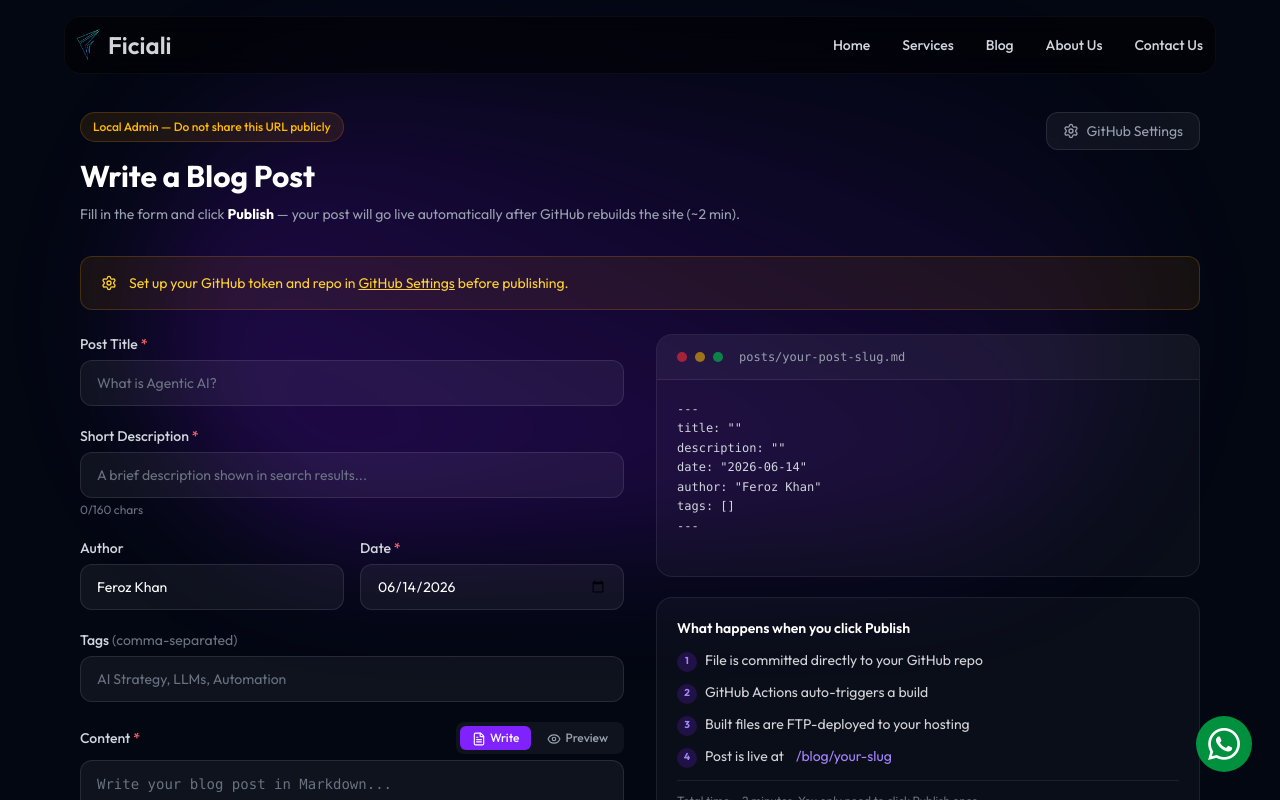
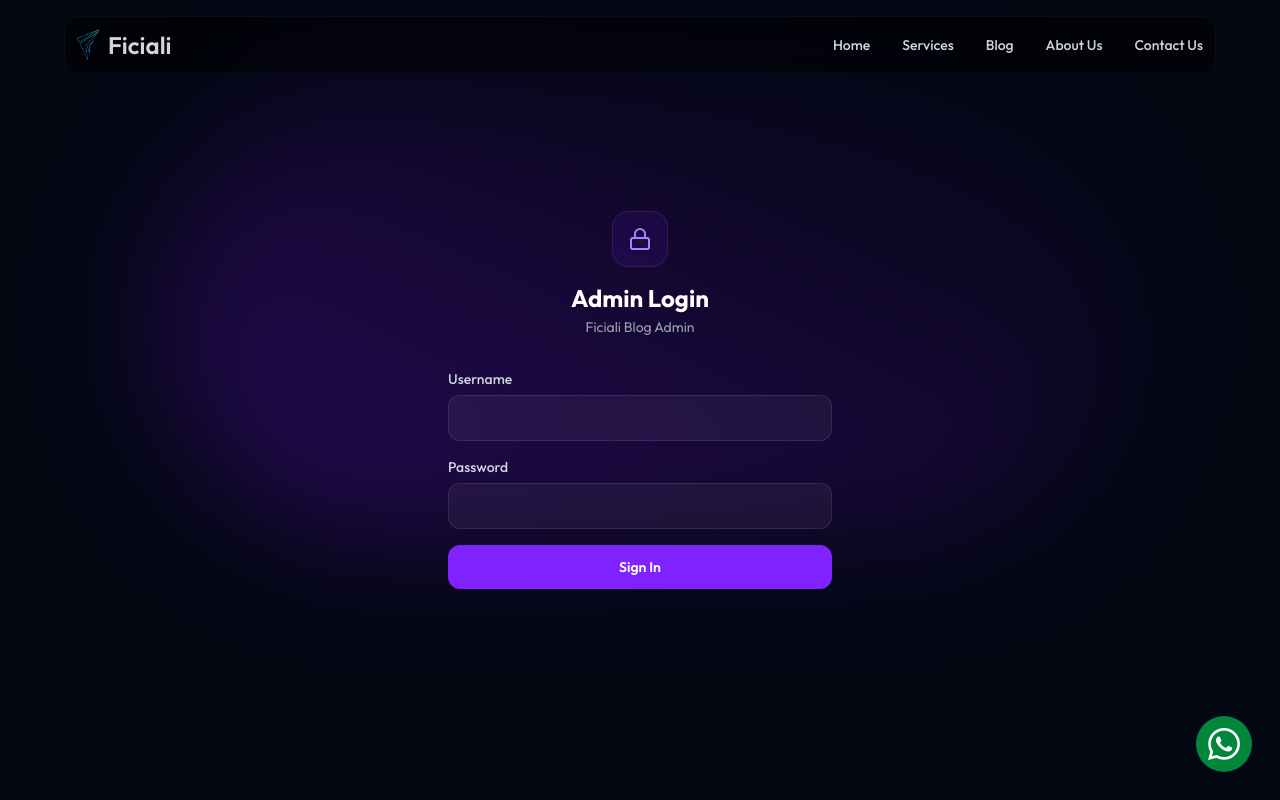
Before and after one commit to ferozkhanabbasi/ficialisoftwaresweb, a Next.js app: page /admin in a window 1280 px wide. Shown: the top 800 px of the page. Built offline with nearby package versions, Linux system fonts and the light colour scheme.

Commit message:
feat: add login protection to admin page

```diff
--- a/app/admin/page.tsx
+++ b/app/admin/page.tsx
@@ -8,6 +8,7 @@ import {
   SendIcon,
   SettingsIcon,
   XIcon,
+  LockIcon,
   LoaderIcon,
 } from "lucide-react";
 
@@ -26,7 +27,81 @@ function today() {
 
 type PublishStatus = "idle" | "loading" | "success" | "error";
 
+const ADMIN_USER = "ferozkhan";
+const ADMIN_PASS = "88323Feroz.Khan";
+
+function LoginScreen({ onLogin }: { onLogin: () => void }) {
+  const [username, setUsername] = useState("");
+  const [password, setPassword] = useState("");
+  const [error, setError] = useState(false);
+
+  function handleSubmit(e: React.FormEvent) {
+    e.preventDefault();
+    if (username === ADMIN_USER && password === ADMIN_PASS) {
+      sessionStorage.setItem("admin_auth", "1");
+      onLogin();
+    } else {
+      setError(true);
+    }
+  }
+
+  return (
+    <main className="min-h-screen flex items-center justify-center px-4">
+      <div className="w-full max-w-sm">
+        <div className="text-center mb-8">
+          <div className="w-14 h-14 rounded-2xl bg-violet-900/20 border border-violet-500/20 flex items-center justify-center mx-auto mb-4">
+            <LockIcon className="w-6 h-6 text-violet-400" />
+          </div>
+          <h1 className="text-2xl font-bold text-white">Admin Login</h1>
+          <p className="text-gray-400 text-sm mt-1">Ficiali Blog Admin</p>
+        </div>
+        <form onSubmit={handleSubmit} className="space-y-4">
+          <div>
+            <label className="block text-sm font-medium text-gray-300 mb-1.5">Username</label>
+            <input
+              type="text"
+              value={username}
+              onChange={(e) => { setUsername(e.target.value); setError(false); }}
+              autoComplete="username"
+              className="w-full bg-white/5 border border-white/10 rounded-xl px-4 py-3 text-white text-sm focus:outline-none focus:border-violet-500/50 transition"
+            />
+          </div>
+          <div>
+            <label className="block text-sm font-medium text-gray-300 mb-1.5">Password</label>
+            <input
+              type="password"
+              value={password}
+              onChange={(e) => { setPassword(e.target.value); setError(false); }}
+              autoComplete="current-password"
+              className="w-full bg-white/5 border border-white/10 rounded-xl px-4 py-3 text-white text-sm focus:outline-none focus:border-violet-500/50 transition"
+            />
+          </div>
+          {error && (
+            <p className="text-red-400 text-sm text-center">Invalid username or password.</p>
+          )}
+          <button
+            type="submit"
+            className="w-full py-3 rounded-xl bg-violet-600 hover:bg-violet-500 text-white text-sm font-semibold transition"
+          >
+            Sign In
+          </button>
+        </form>
+      </div>
+    </main>
+  );
+}
+
 export default function AdminPage() {
+  const [authenticated, setAuthenticated] = useState(false);
+  const [authChecked, setAuthChecked] = useState(false);
+
+  useEffect(() => {
+    setAuthenticated(sessionStorage.getItem("admin_auth") === "1");
+    setAuthChecked(true);
+  }, []);
+
+  if (!authChecked) return null;
+  if (!authenticated) return <LoginScreen onLogin={() => setAuthenticated(true)} />;
   const [title, setTitle] = useState("");
   const [description, setDescription] = useState("");
   const [author, setAuthor] = useState("Feroz Khan");
```
